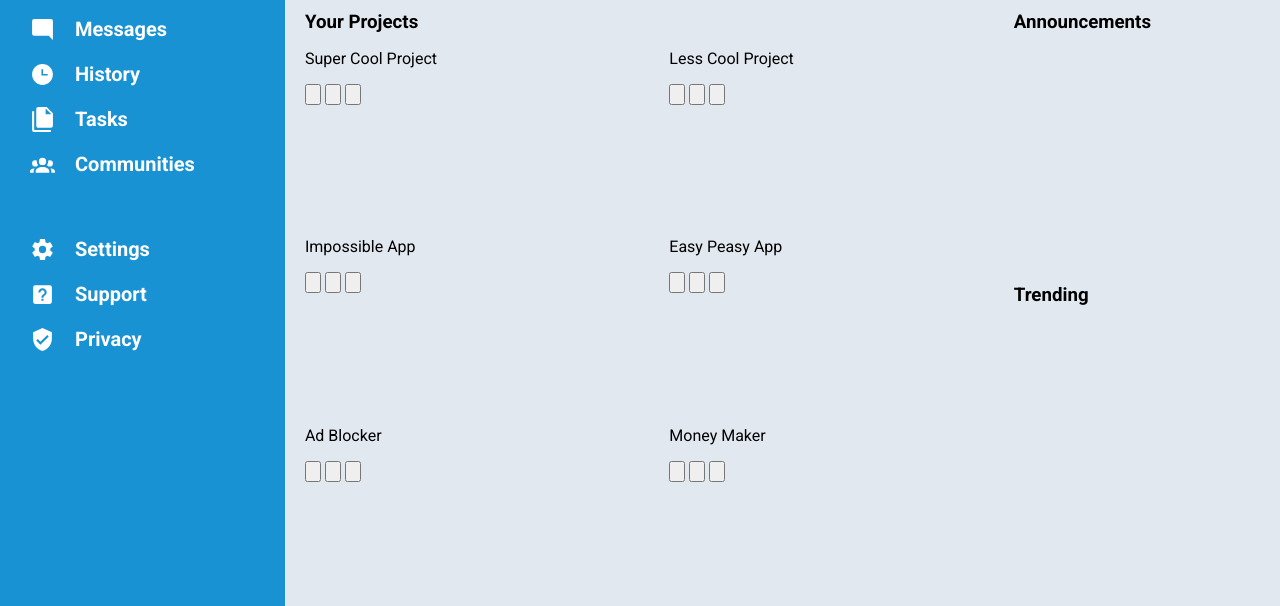
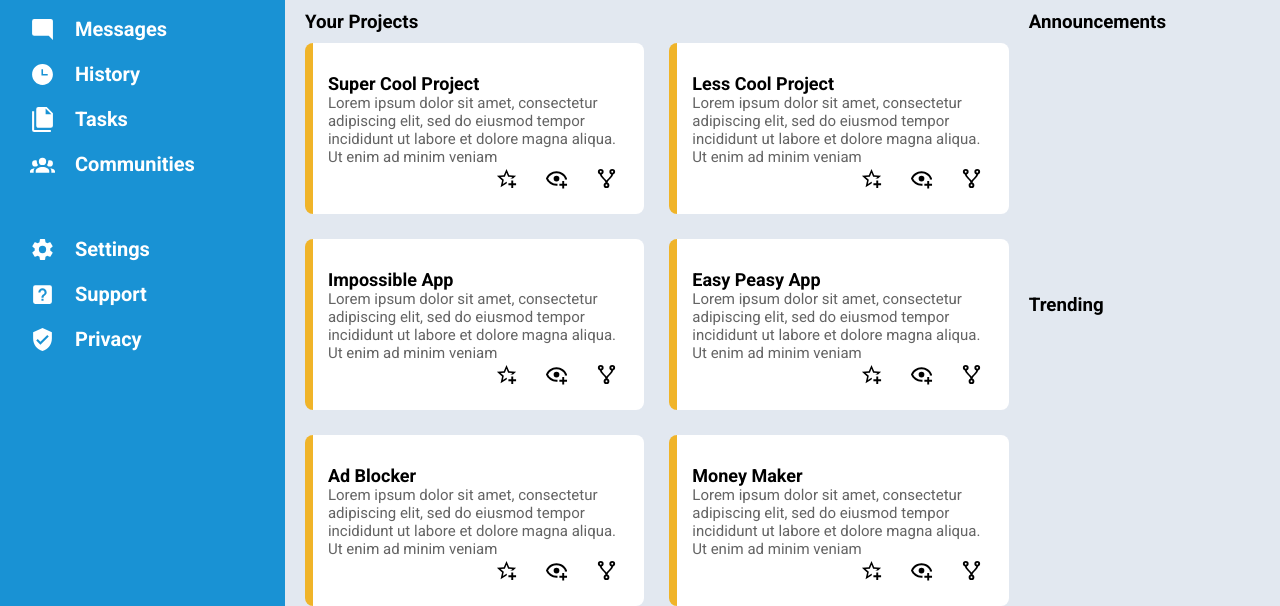
Before and after one commit to jwhong98/grid-dashboard, a plain HTML site: page index.html in a window 1280 px wide. Shown: the part 194-800 px from the top of the page. Drawn offline with Linux system fonts and the light colour scheme.

Commit message:
added cards and styling

```diff
--- a/index.html
+++ b/index.html
@@ -66,7 +66,9 @@
                 <div class="projects-grid">
                     <div class="card">
                         <p class="card-title">Super Cool Project</p>
-                        <p class="card-description"></p>
+                        <p class="card-description">
+                            Lorem ipsum dolor sit amet, consectetur adipiscing elit, sed do eiusmod tempor incididunt ut labore et dolore magna aliqua. Ut enim ad minim veniam
+                        </p>
                         <div class="card-actions">
                             <button><img src="./assets/star-plus-outline.svg" alt=""></button>
                             <button><img src="./assets/eye-plus-outline.svg" alt=""></button>
@@ -75,7 +77,9 @@
                     </div>
                     <div class="card">
                         <p class="card-title">Less Cool Project</p>
-                        <p class="card-description"></p>
+                        <p class="card-description">
+                            Lorem ipsum dolor sit amet, consectetur adipiscing elit, sed do eiusmod tempor incididunt ut labore et dolore magna aliqua. Ut enim ad minim veniam
+                        </p>
                         <div class="card-actions">
                             <button><img src="./assets/star-plus-outline.svg" alt=""></button>
                             <button><img src="./assets/eye-plus-outline.svg" alt=""></button>
@@ -84,7 +88,9 @@
                     </div>
                     <div class="card">
                         <p class="card-title">Impossible App</p>
-                        <p class="card-description"></p>
+                        <p class="card-description">
+                            Lorem ipsum dolor sit amet, consectetur adipiscing elit, sed do eiusmod tempor incididunt ut labore et dolore magna aliqua. Ut enim ad minim veniam
+                        </p>
                         <div class="card-actions">
                             <button><img src="./assets/star-plus-outline.svg" alt=""></button>
                             <button><img src="./assets/eye-plus-outline.svg" alt=""></button>
@@ -93,7 +99,9 @@
                     </div>
                     <div class="card">
                         <p class="card-title">Easy Peasy App</p>
-                        <p class="card-description"></p>
+                        <p class="card-description">
+                            Lorem ipsum dolor sit amet, consectetur adipiscing elit, sed do eiusmod tempor incididunt ut labore et dolore magna aliqua. Ut enim ad minim veniam
+                        </p>
                         <div class="card-actions">
                             <button><img src="./assets/star-plus-outline.svg" alt=""></button>
                             <button><img src="./assets/eye-plus-outline.svg" alt=""></button>
@@ -102,7 +110,9 @@
                     </div>
                     <div class="card">
                         <p class="card-title">Ad Blocker</p>
-                        <p class="card-description"></p>
+                        <p class="card-description">
+                            Lorem ipsum dolor sit amet, consectetur adipiscing elit, sed do eiusmod tempor incididunt ut labore et dolore magna aliqua. Ut enim ad minim veniam
+                        </p>
                         <div class="card-actions">
                             <button><img src="./assets/star-plus-outline.svg" alt=""></button>
                             <button><img src="./assets/eye-plus-outline.svg" alt=""></button>
@@ -111,7 +121,9 @@
                     </div>
                     <div class="card">
                         <p class="card-title">Money Maker</p>
-                        <p class="card-description"></p>
+                        <p class="card-description">
+                            Lorem ipsum dolor sit amet, consectetur adipiscing elit, sed do eiusmod tempor incididunt ut labore et dolore magna aliqua. Ut enim ad minim veniam
+                        </p>
                         <div class="card-actions">
                             <button><img src="./assets/star-plus-outline.svg" alt=""></button>
                             <button><img src="./assets/eye-plus-outline.svg" alt=""></button>
--- a/styles.css
+++ b/styles.css
@@ -12,12 +12,12 @@ body,html {
     height: 100%;
     box-sizing: border-box;
     display: grid;
-    grid-template-columns: repeat(5, 1fr);
+    grid-template-columns:minmax(25%, 332px), repeat(4, 1fr);
     grid-template-rows: repeat(6, 1fr);
 }
 
 .header {
-    grid-area: 1 / 2 / 2 / 6;
+    grid-area: 1 / 2 / 2 / 5;
     padding: 20px 40px;
     display: flex;
     flex-direction: column;
@@ -96,7 +96,7 @@ form > button {
 }
 
 .sidebar {
-    grid-area: 1 / 1 / 7 / 1;
+    grid-area: 1 / 1 / 7 / 2;
     background: #1992d4;
     color: #fff;
     display: flex;
@@ -136,7 +136,7 @@ form > button {
 }
 
 .content {
-    grid-area: 2 / 2 / 7 / 6;
+    grid-area: 2 / 2 / 7 / 5;
     display: grid;
     grid-template-columns: repeat(4, 1fr);
     grid-template-rows: repeat(2, 1fr);
@@ -145,6 +145,7 @@ form > button {
     padding-left: 20px;
     padding-right: 30px;
     padding-bottom: 50px;
+    gap: 20px;
 }
 
 h3 {
@@ -159,9 +160,52 @@ h3 {
 .projects-grid {
     display: grid;
     height: 100%;
+    padding-top: 10px;
     grid-template-columns: repeat(2, 1fr);
     grid-template-rows: repeat(3, 1fr);
-    gap: 20px;
+    gap: 25px;
+}
+
+.card {
+    display: flex;
+    flex-direction: column;
+    align-items: flex-start;
+    padding: 30px 20px 20px 15px;
+    background: #fff;
+    border-radius: 8px;
+    border-left: 8px solid #f0b429;
+}
+
+.card-title, .card-description {
+    margin-top: 0;
+    margin-bottom: 0;
+}
+
+.card-title {
+    font-weight: 700;
+    font-size: 18px;
+}
+
+.card-description {
+    color: #646464;
+    font-size: 15px;
+}
+
+.card-actions {
+    align-self: flex-end;
+    margin-top: auto;
+    display: flex;
+    gap: 15px;
+}
+
+.card-actions > button {
+    border: none;
+    outline: none;
+    background: none;
+}
+
+.card-actions > button > img {
+    width: 23px;
 }
 
 .announcements {
```
